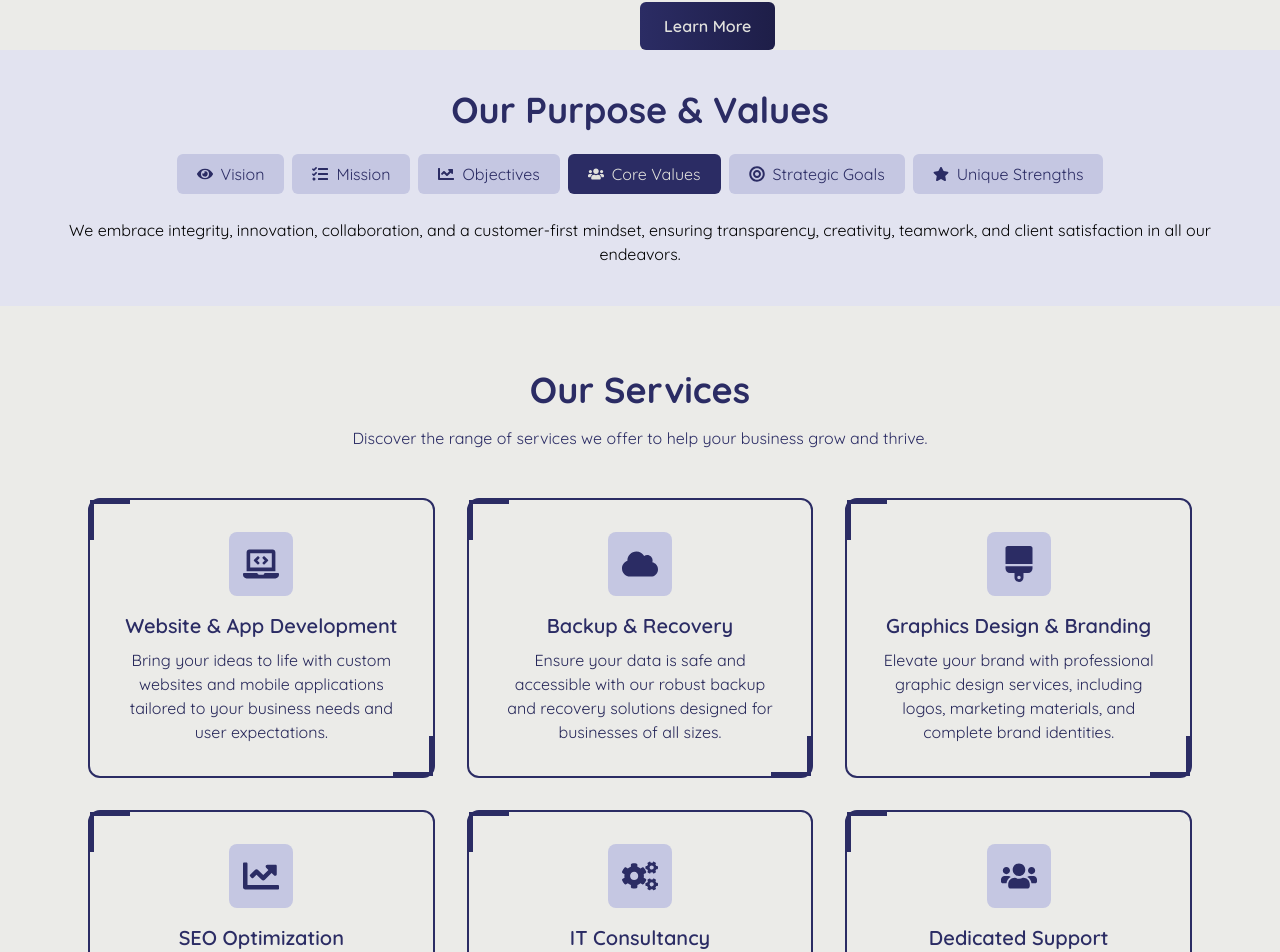
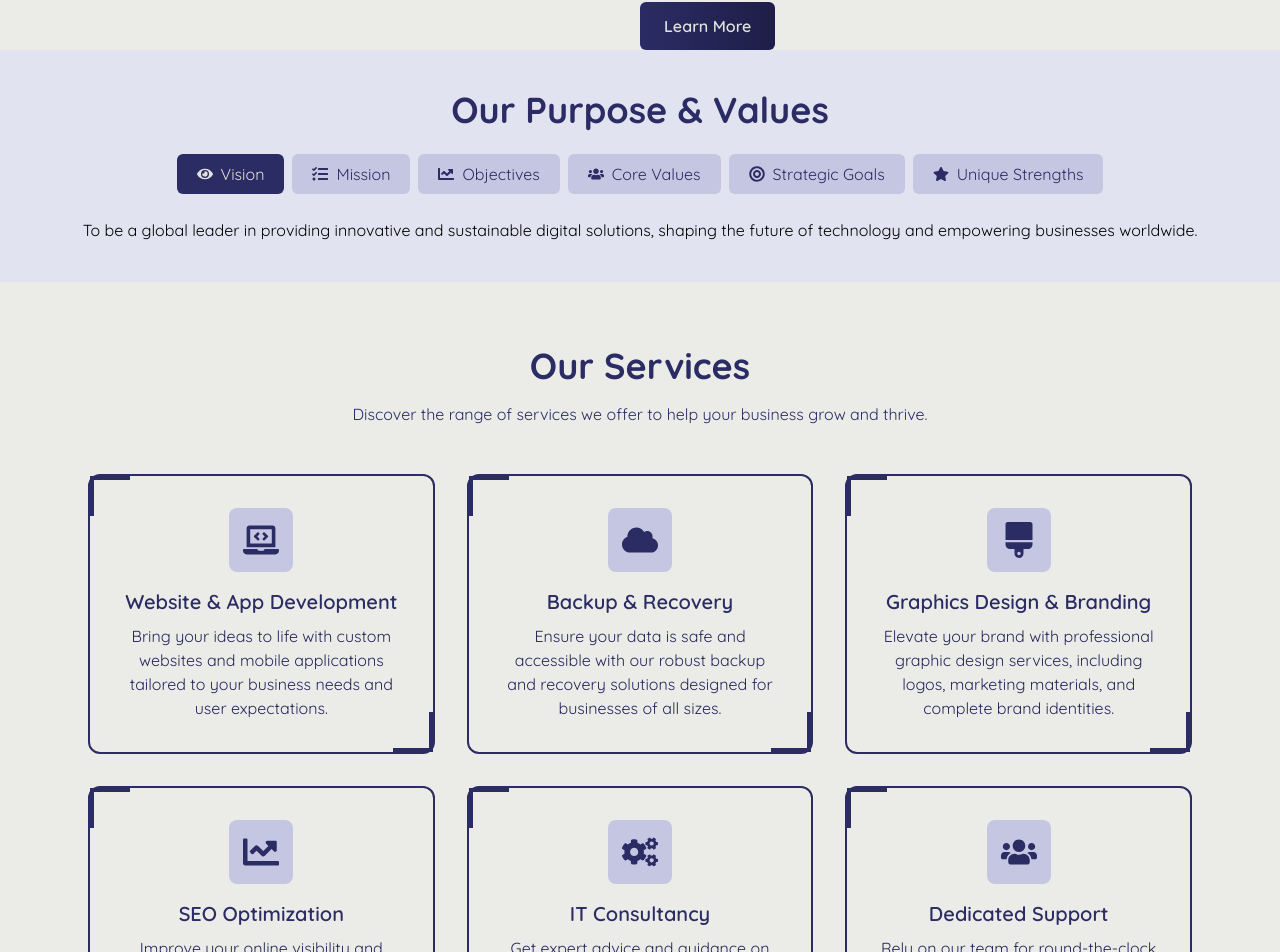
Before and after one commit to charlesaroma/Raijin-Tech-Hub, a React (Vite) app: page / in a window 1280 px wide. Shown: the part 802-1754 px from the top of the page. Built offline with nearby package versions, Linux system fonts and the light colour scheme.

Commit message:
Purpose Tab

```diff
--- a/src/pages/1homePage/4purposeSection.jsx
+++ b/src/pages/1homePage/4purposeSection.jsx
@@ -48,7 +48,7 @@ const VALUES = [
 ];
 
 const TabComponent = () => {
-  const [activeTab, setActiveTab] = useState("Core Values");
+  const [activeTab, setActiveTab] = useState("Vision");
 
   return (
     <div className="text-center py-10 px-5 lg:px-[5%] bg-[var(--color-primary-50)]">
```
